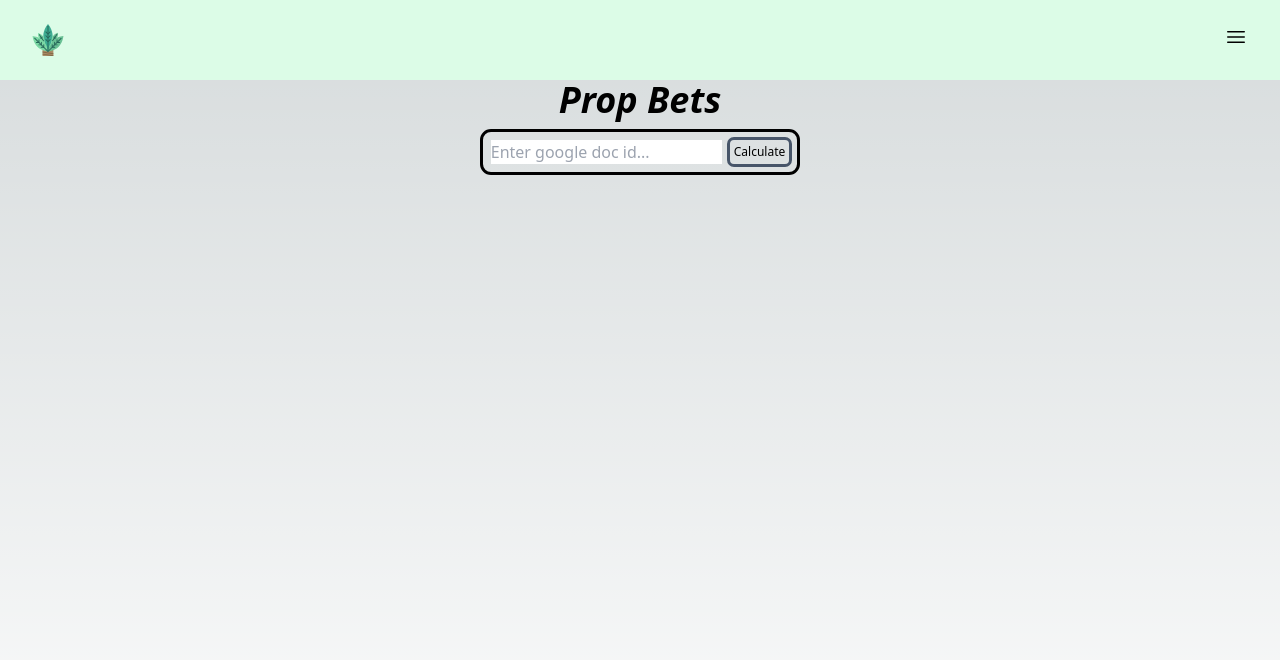
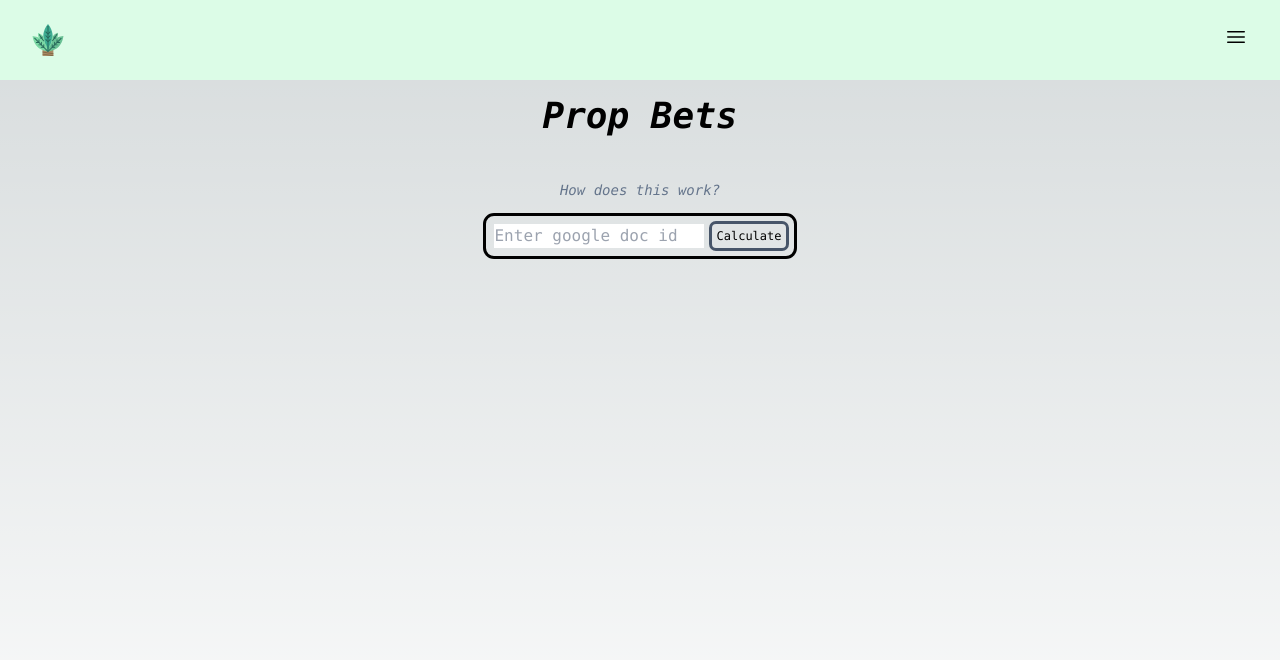
Before and after one commit to rkottke282/rkotweav, a Next.js app in the folder ui/: page /propbets in a window 1280 px wide. Shown: the top 660 px of the page. Built offline with nearby package versions, Linux system fonts and the light colour scheme.

Commit message:
feat: cleanup propbets page

```diff
--- /dev/null
+++ b/ui/app/components/modal.tsx
@@ -0,0 +1,31 @@
+'use client';
+import React, { useState } from 'react';
+import "@/app/globals.css";
+
+export type TModalProps = {
+    isOpen: boolean,
+    closeModal: any,
+    title: string,
+    body: Function
+};
+
+const Modal = (props: TModalProps) => {
+    return (
+        <div className='container border-4 rounded-md bg-white shadow-lg mx-auto w-1/2 border-black'
+            hidden={!props.isOpen}>
+                <div className='grid place-items-end pr-1 py-1'>
+                    <button className='rounded-full bg-slate-200 w-1/6 text-xs p-1'
+                        onClick={props.closeModal}>Close</button>
+                </div>
+                <div className='grid place-items-center pb-2'>
+                    <h1 className='font-bold'>{props.title}</h1>
+                </div>
+                <div className='grid place-items-center'>
+                    {props.body()}
+                </div>
+
+        </div>
+    )
+};
+
+export default Modal;
--- a/ui/app/propbets/page.tsx
+++ b/ui/app/propbets/page.tsx
@@ -2,24 +2,61 @@
 import React, { useState } from 'react';
 import GoogleDocReader from './scores';
 import "@/app/globals.css";
+import Modal from '../components/modal';
+
+
+const instructions = () => {
+  return (
+    <h1>
+      The prop bets application is designed to read in, calculate and display the
+      current standings of a prop bet spreadsheet.
+    <br/><br/>
+      The prop bet spreadsheet should be saved as a google spreadsheet with public
+      access allowed.  The spreadsheet must be organized as such:
+
+      <li>Column A should contain a list of questions, beginning at row 2</li>
+      <li>Column B should contain a list of answers, filled out as they are realized</li>
+      <li>Column C should contain a list of answer types, although this feature is in beta and so can be ignored</li>
+      <li>Row 1, starting from column D onward, should be a list of participant names</li>
+
+      <br/>
+      <br/>
+
+      Candidates then fill their guesses out underneath their name corresponding to each of the questions displayed
+      along the left hand column (A).  The scorer will assign a point for each
+      correct answer, and then organize the results accordingly.
+    </h1>
+  )}
 
 const PropBets = () => {
   const [docIdInput, setDocIdInput] = useState('');
   const [docId, setDocId] = useState('');
+  const [isInstructionMode, setInstructionMode] = useState(false);
   const initiateScoreCalculation = () => {
     setDocId(docIdInput);
     setDocIdInput('');
   }
   return (
-    <main className='flex min-h-screen flex-col items-center align-middle'>
-      <div>
+    <main className='flex min-h-screen flex-col items-center align-middle font-mono'>
+      <div className='py-4'>
         <h2 className='mb-3 text-4xl font-semibold italic'>Prop Bets</h2>
       </div>
 
+      {isInstructionMode ?
+          <Modal isOpen={isInstructionMode}
+            closeModal={() => setInstructionMode(false)}
+            title="How Prop Bets Works"
+            body={instructions}
+          />
+        :
+        <div>
+          <div className='p-2 py-4 text-center' >
+            <div className= 'text-sm text-slate-500 italic hover:text-black cursor-help' onClick={()=>setInstructionMode(true)}>How does this work?</div>
+          </div>
           <div className='outline p-2 flex items-center rounded-lg space-x-2'>
             <input
-          placeholder='Enter google doc id...'
-          className=''
+              placeholder='Enter google doc id'
+              className='grow'
               id='googleDocIdInput'
               value={docIdInput}
               onChange={(x) => setDocIdInput(x.target.value)}
@@ -32,6 +69,7 @@ const PropBets = () => {
               value='Calculate'
               onClick={initiateScoreCalculation}
             />
+
           </div>
           {
             docId &&
@@ -40,6 +78,9 @@ const PropBets = () => {
                 googleDocId={docId}/>
             </div>
           }
+        </div>
+    }
+
     </main>
 
   );
```
Lines whose indentation alone changed are shown as unchanged.
